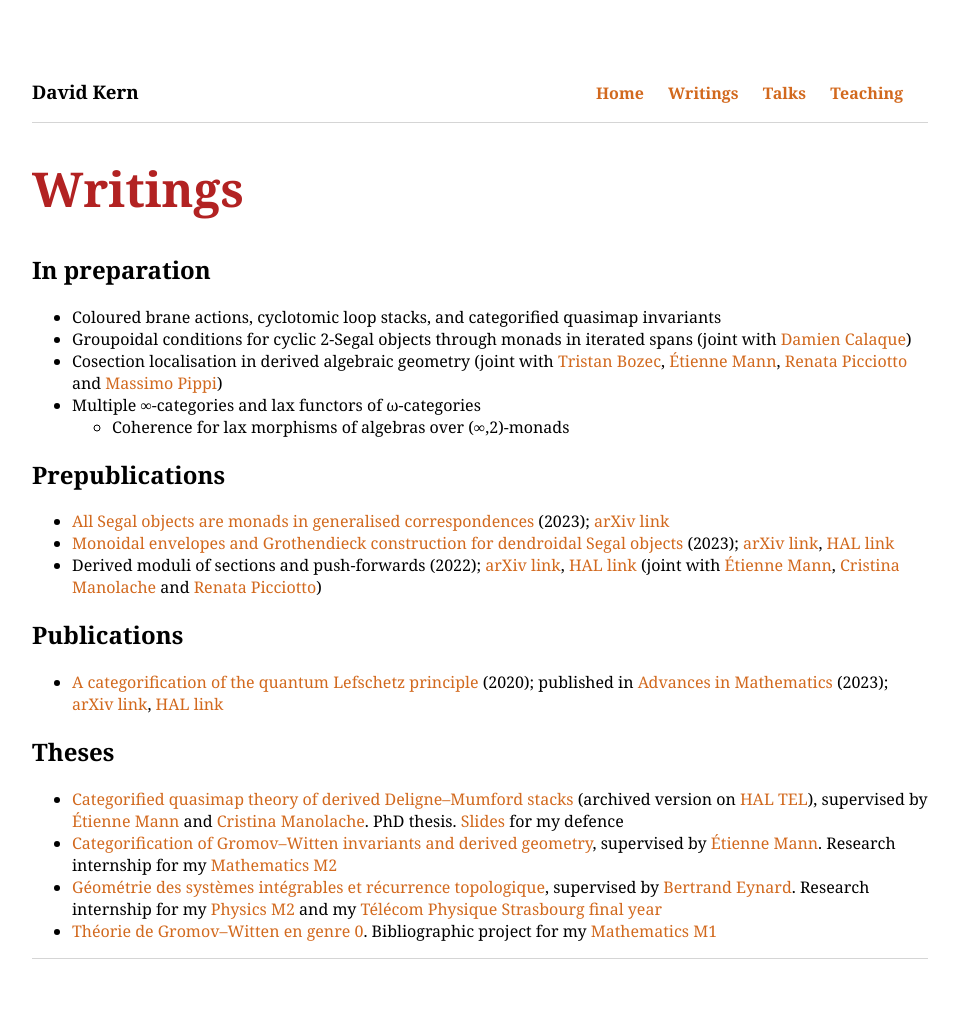
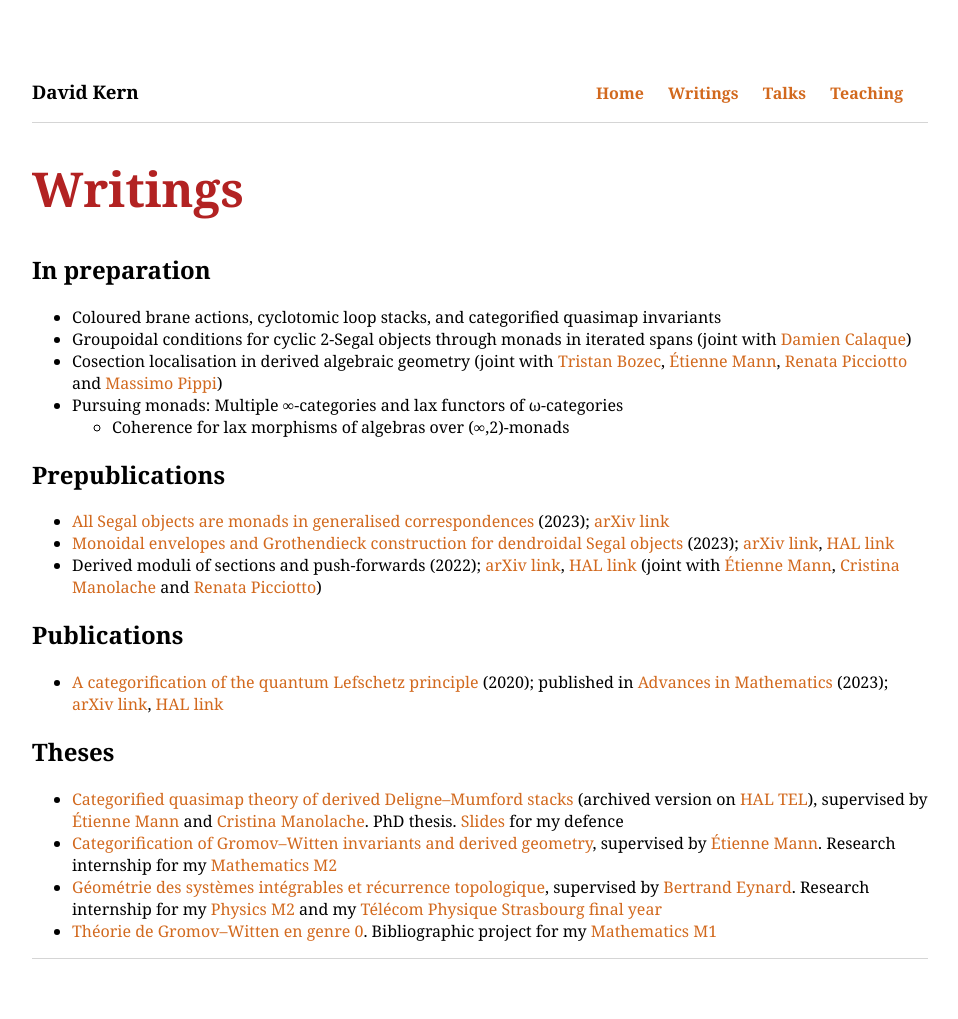
Before and after one commit to dskern/dskern.github.io, a Jekyll site: the page built from writings.html, in a window 1280 px wide. Shown: the whole page, without its empty margins (160-1118 px from the left). Built offline with Jekyll 4.4.1, drawn with Linux system fonts in a browser that asks for light colours.

Commit message:
Update writings.html

```diff
--- a/writings.html
+++ b/writings.html
@@ -9,7 +9,7 @@ layout: default
   <li>Coloured brane actions, cyclotomic loop stacks, and categorified quasimap invariants</li>
   <li>Groupoidal conditions for cyclic 2-Segal objects through monads in iterated spans (joint with <a href="https://imag.umontpellier.fr/~calaque/">Damien Calaque</a>)</li>
   <li>Cosection localisation in derived algebraic geometry (joint with <a href="https://math.univ-angers.fr/~bozec/">Tristan Bozec</a>, <a href="https://math.univ-angers.fr/~mann/">Étienne Mann</a>, <a href="https://sites.google.com/view/renatapicciotto/">Renata Picciotto</a> and <a href="https://math.univ-angers.fr/membre/pippi-massimo/">Massimo Pippi</a>)</li>
-  <li>Multiple &infin;-categories and lax functors of &omega;-categories</li>
+  <li>Pursuing monads: Multiple &infin;-categories and lax functors of &omega;-categories</li>
   <ul><li>Coherence for lax morphisms of algebras over (&infin;,2)-monads</li></ul>
 </ul>
 
```
